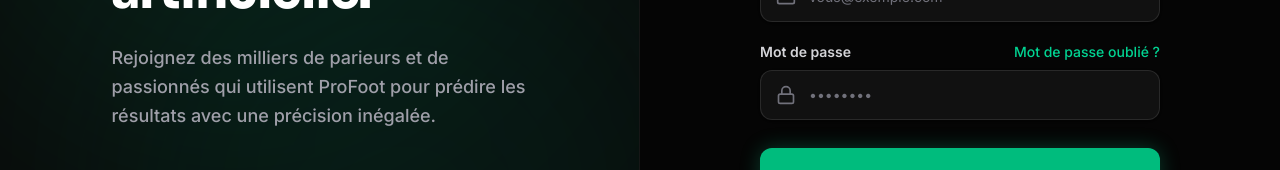
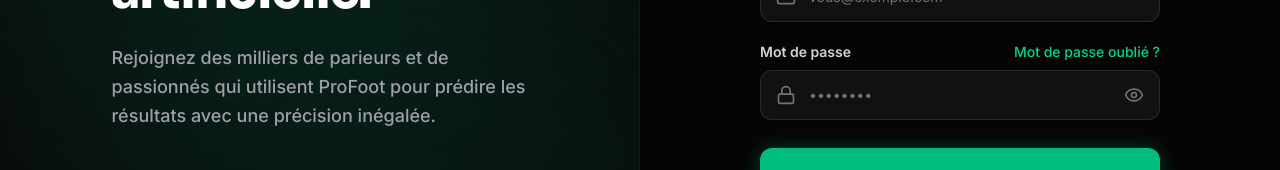
Before and after one commit to h9422320-blip/Profoot, a Next.js app: page /login in a window 1280 px wide. Shown: the part 379-549 px from the top of the page. Built offline with nearby package versions, Linux system fonts and the light colour scheme.

Commit message:
feat(auth): add password visibility toggle (eye icon)

```diff
--- a/src/app/login/page.tsx
+++ b/src/app/login/page.tsx
@@ -2,12 +2,14 @@
 
 import { useState } from 'react'
 import Link from 'next/link'
-import { ArrowRight, Mail, Lock, AlertCircle, Brain, TrendingUp, Zap, ShieldCheck } from 'lucide-react'
+import { useRouter } from 'next/navigation'
+import { ArrowRight, Mail, Lock, AlertCircle, Brain, TrendingUp, Zap, ShieldCheck, Eye, EyeOff } from 'lucide-react'
 import { login } from './actions'
 
 export default function LoginPage() {
   const [error, setError] = useState<string | null>(null)
   const [isLoading, setIsLoading] = useState(false)
+  const [showPassword, setShowPassword] = useState(false)
 
   async function handleSubmit(formData: FormData) {
     setIsLoading(true)
@@ -144,12 +146,23 @@ export default function LoginPage() {
                 <input
                   id="password"
                   name="password"
-                  type="password"
+                  type={showPassword ? "text" : "password"}
                   autoComplete="current-password"
                   required
-                  className="block w-full pl-12 pr-4 py-3.5 bg-white/5 border border-white/10 rounded-xl text-white placeholder-zinc-500 focus:outline-none focus:ring-2 focus:ring-emerald-500/50 focus:border-emerald-500 focus:bg-white/10 transition-all text-base sm:text-sm shadow-sm"
+                  className="block w-full pl-12 pr-12 py-3.5 bg-white/5 border border-white/10 rounded-xl text-white placeholder-zinc-500 focus:outline-none focus:ring-2 focus:ring-emerald-500/50 focus:border-emerald-500 focus:bg-white/10 transition-all text-base sm:text-sm shadow-sm"
                   placeholder="••••••••"
                 />
+                <button
+                  type="button"
+                  onClick={() => setShowPassword(!showPassword)}
+                  className="absolute inset-y-0 right-0 pr-4 flex items-center text-zinc-500 hover:text-zinc-300 focus:outline-none transition-colors"
+                >
+                  {showPassword ? (
+                    <EyeOff className="h-5 w-5" />
+                  ) : (
+                    <Eye className="h-5 w-5" />
+                  )}
+                </button>
               </div>
             </div>
 
--- a/src/app/signup/page.tsx
+++ b/src/app/signup/page.tsx
@@ -2,12 +2,13 @@
 
 import { useState } from 'react'
 import Link from 'next/link'
-import { ArrowRight, Mail, Lock, User, AlertCircle, Brain, TrendingUp, Zap, ShieldCheck } from 'lucide-react'
+import { ArrowRight, Mail, Lock, User, AlertCircle, Brain, TrendingUp, Zap, ShieldCheck, Eye, EyeOff } from 'lucide-react'
 import { signup } from '../login/actions'
 
 export default function SignupPage() {
   const [error, setError] = useState<string | null>(null)
   const [isLoading, setIsLoading] = useState(false)
+  const [showPassword, setShowPassword] = useState(false)
 
   async function handleSubmit(formData: FormData) {
     setIsLoading(true)
@@ -159,13 +160,24 @@ export default function SignupPage() {
                 <input
                   id="password"
                   name="password"
-                  type="password"
+                  type={showPassword ? "text" : "password"}
                   autoComplete="new-password"
                   required
                   minLength={6}
-                  className="block w-full pl-12 pr-4 py-3.5 bg-white/5 border border-white/10 rounded-xl text-white placeholder-zinc-500 focus:outline-none focus:ring-2 focus:ring-emerald-500/50 focus:border-emerald-500 focus:bg-white/10 transition-all text-base sm:text-sm shadow-sm"
+                  className="block w-full pl-12 pr-12 py-3.5 bg-white/5 border border-white/10 rounded-xl text-white placeholder-zinc-500 focus:outline-none focus:ring-2 focus:ring-emerald-500/50 focus:border-emerald-500 focus:bg-white/10 transition-all text-base sm:text-sm shadow-sm"
                   placeholder="••••••••"
                 />
+                <button
+                  type="button"
+                  onClick={() => setShowPassword(!showPassword)}
+                  className="absolute inset-y-0 right-0 pr-4 flex items-center text-zinc-500 hover:text-zinc-300 focus:outline-none transition-colors"
+                >
+                  {showPassword ? (
+                    <EyeOff className="h-5 w-5" />
+                  ) : (
+                    <Eye className="h-5 w-5" />
+                  )}
+                </button>
               </div>
               <p className="text-xs text-zinc-500 font-medium">
                 Doit contenir au moins 6 caractères.
```
